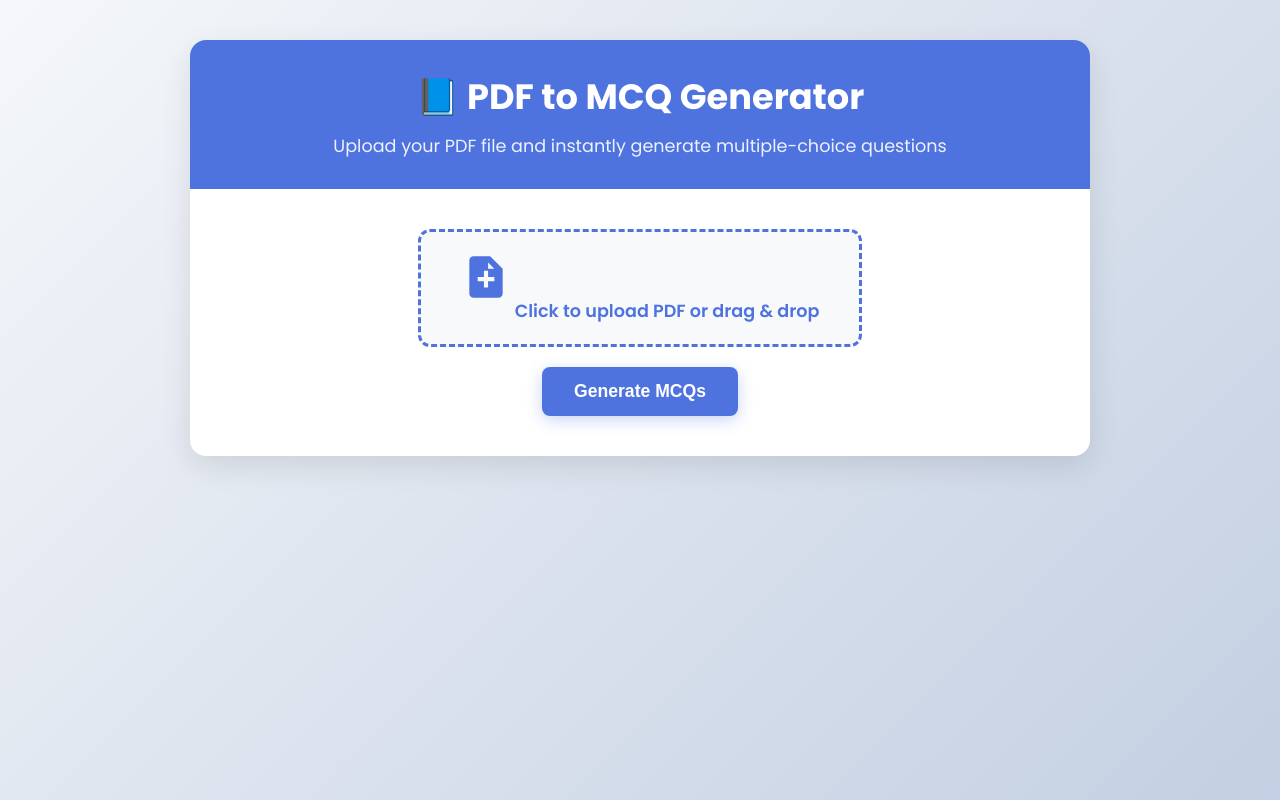
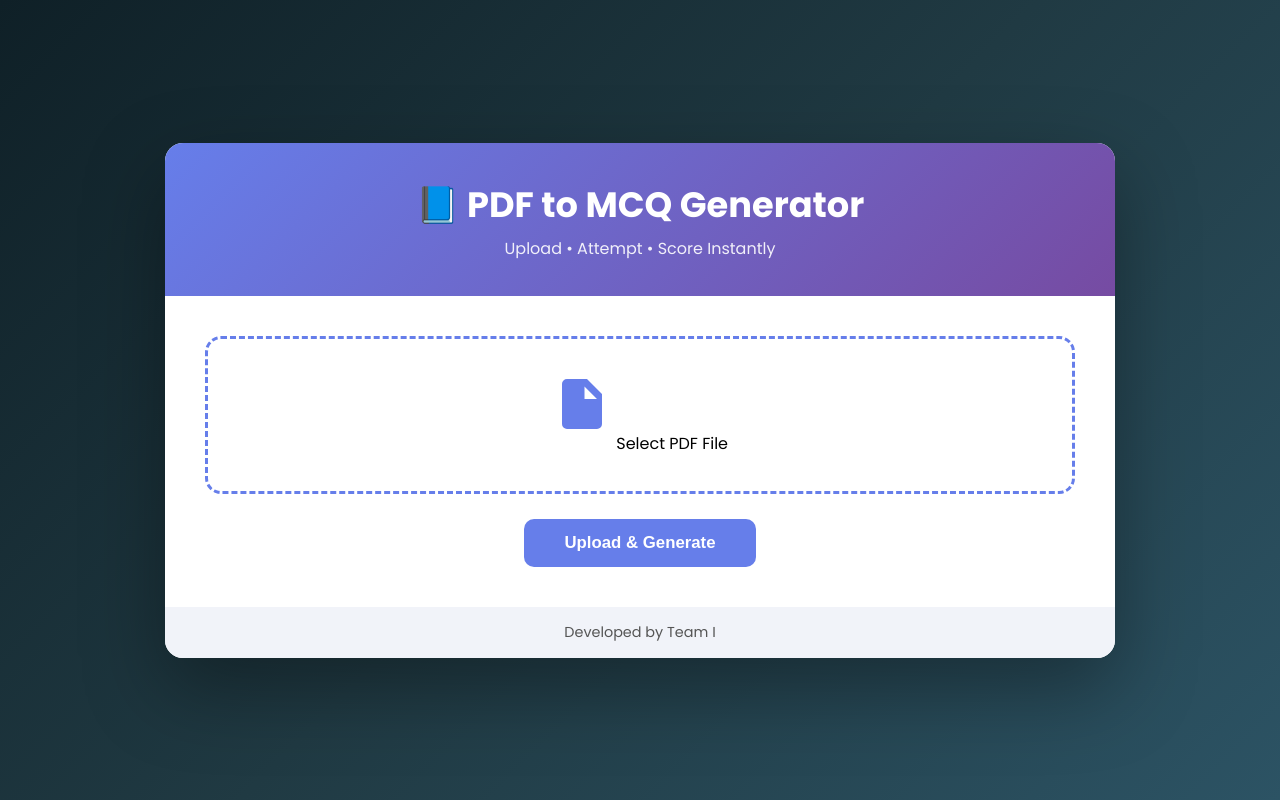
Before and after one commit to DeepaRoy66/pythonday1, a Flask app: page / in a window 1280 px wide. Run offline with Flask 3, Linux system fonts and the light colour scheme.

Commit message:
feat:add interactive mcq quiz with scoring and enhance ui

```diff
--- a/app.py
+++ b/app.py
@@ -7,63 +7,49 @@ app = Flask(__name__)
 UPLOAD_FOLDER = "uploads"
 app.config["UPLOAD_FOLDER"] = UPLOAD_FOLDER
 
-# ---------- HOME PAGE ----------
-@app.route("/", methods=["GET", "POST"])
+@app.route("/", methods=["GET","POST"])
 def index():
-    questions = []
+    questions=[]
+    success=None
 
-    if request.method == "POST":
-        pdf = request.files["pdf"]
+    if request.method=="POST":
+        pdf=request.files.get("pdf")
+        if not pdf or pdf.filename=="":
+            return render_template("index.html", error="Please upload a PDF file")
 
-        if pdf.filename == "":
-            return render_template("index.html", error="No file selected")
+        path=os.path.join(app.config["UPLOAD_FOLDER"], pdf.filename)
+        pdf.save(path)
+        success="PDF uploaded successfully"
 
-        pdf_path = os.path.join(app.config["UPLOAD_FOLDER"], pdf.filename)
-        pdf.save(pdf_path)
+        text=""
+        with open(path,"rb") as f:
+            reader=PyPDF2.PdfReader(f)
+            for page in reader.pages:
+                if page.extract_text():
+                    text+=page.extract_text()
 
-        # Read PDF
-        with open(pdf_path, "rb") as file:
-            reader = PyPDF2.PdfReader(file)
-            text = ""
-            for page in reader.pages:
-                text += page.extract_text()
+        sentences=[s.strip() for s in text.split(".") if len(s.strip())>30]
 
-        sentences = [s.strip() for s in text.split(".") if len(s.strip()) > 30]
-
-        if len(sentences) < 5:
-            return render_template("index.html", error="PDF content too small")
-
-        # Generate MCQs
-        used = set()
-        while len(questions) < 10:
-            s = random.choice(sentences)
-            if s in used:
-                continue
+        used=set()
+        while len(questions)<10 and len(sentences)>0:
+            s=random.choice(sentences)
+            if s in used: continue
             used.add(s)
-
-            words = s.split()
-            keywords = [w for w in words if w.isalpha() and len(w) > 4]
-
-            if len(keywords) < 4:
-                continue
-
-            answer = random.choice(keywords)
-            question = s.replace(answer, "_____")
-
-            options = random.sample(keywords, 3)
+            words=[w for w in s.split() if w.isalpha() and len(w)>4]
+            if len(words)<4: continue
+            answer=random.choice(words)
+            options=random.sample(words,min(4,len(words)))
             if answer not in options:
-                options.append(answer)
+                options[0]=answer
             random.shuffle(options)
-
             questions.append({
-                "question": question,
-                "options": options,
-                "answer": answer
+                "question":s.replace(answer,"_____"),
+                "options":options,
+                "answer":answer
             })
 
-    return render_template("index.html", questions=questions)
+    return render_template("index.html", questions=questions, success=success)
 
-if __name__ == "__main__":
-    if not os.path.exists("uploads"):
-        os.mkdir("uploads")
+if __name__=="__main__":
+    os.makedirs("uploads", exist_ok=True)
     app.run(debug=True)
--- a/templates/index.html
+++ b/templates/index.html
@@ -4,199 +4,234 @@
 <meta charset="UTF-8">
 <meta name="viewport" content="width=device-width, initial-scale=1.0">
 <title>PDF to MCQ Generator</title>
-    <link href="https://fonts.googleapis.com/css2?family=Poppins:wght@400;500;600;700&display=swap" rel="stylesheet">
+<link href="https://fonts.googleapis.com/css2?family=Poppins:wght@300;400;500;600;700&display=swap" rel="stylesheet">
+
 <style>
-        * {
-            margin: 0;
-            padding: 0;
-            box-sizing: border-box;
+*{margin:0;padding:0;box-sizing:border-box}
+body{
+font-family:Poppins,sans-serif;
+background:linear-gradient(135deg,#0f2027,#203a43,#2c5364);
+min-height:100vh;
+display:flex;
+justify-content:center;
+align-items:center;
+padding:20px
 }
-        body {
-            font-family: 'Poppins', sans-serif;
-            background: linear-gradient(135deg, #f5f7fa 0%, #c3cfe2 100%);
-            min-height: 100vh;
-            padding: 40px 20px;
-            color: #333;
+.container{
+max-width:950px;
+width:100%;
+background:#fff;
+border-radius:18px;
+overflow:hidden;
+box-shadow:0 30px 80px rgba(0,0,0,.35)
 }
-        .container {
-            max-width: 900px;
-            margin: 0 auto;
-            background: #ffffff;
-            border-radius: 16px;
-            box-shadow: 0 10px 30px rgba(0, 0, 0, 0.1);
-            overflow: hidden;
+header{
+background:linear-gradient(135deg,#667eea,#764ba2);
+color:#fff;
+padding:35px;
+text-align:center
 }
-        header {
-            background: #4e73df;
-            color: white;
-            padding: 30px;
-            text-align: center;
+header h1{font-size:2.2rem}
+header p{opacity:.9;margin-top:5px}
+
+.upload-section{
+padding:40px;
+text-align:center
 }
-        header h1 {
-            font-size: 2.2rem;
-            margin-bottom: 10px;
+.file-label{
+border:3px dashed #667eea;
+border-radius:16px;
+padding:35px;
+cursor:pointer;
+transition:.3s;
+display:block
 }
-        header p {
-            font-size: 1.1rem;
-            opacity: 0.9;
+.file-label:hover{
+background:#f2f4ff;
+transform:scale(1.02)
 }
-        .upload-section {
-            padding: 40px;
-            text-align: center;
+.file-label svg{
+width:60px;
+height:60px;
+fill:#667eea;
+margin-bottom:15px
 }
-        .file-upload-wrapper {
-            position: relative;
-            display: inline-block;
-            margin-bottom: 20px;
+input[type=file]{display:none}
+button{
+margin-top:25px;
+background:#667eea;
+color:#fff;
+border:none;
+padding:14px 40px;
+border-radius:10px;
+font-size:1.05rem;
+font-weight:600;
+cursor:pointer;
+transition:.3s
 }
-        .file-upload-input {
-            position: absolute;
-            left: -9999px;
+button:hover{
+background:#4c63d2;
+transform:translateY(-2px)
 }
-        .file-upload-label {
-            display: block;
-            padding: 20px 40px;
-            background: #f8f9fa;
-            border: 3px dashed #4e73df;
-            border-radius: 12px;
-            cursor: pointer;
-            transition: all 0.3s ease;
-            font-size: 1.1rem;
-            color: #4e73df;
-            font-weight: 600;
+.message{
+margin-top:20px;
+font-weight:600
 }
-        .file-upload-label:hover {
-            background: #e6ecff;
-            border-color: #2a54d8;
+.success{color:#1cc88a}
+.error{color:#e74c3c}
+
+.quiz-section{
+padding:40px;
+background:#f8fbff
 }
-        .file-upload-label svg {
-            width: 50px;
-            height: 50px;
-            margin-bottom: 15px;
-            fill: #4e73df;
+.quiz-section h2{
+text-align:center;
+margin-bottom:30px;
+color:#667eea
 }
-        .generate-btn {
-            background: #4e73df;
-            color: white;
-            border: none;
-            padding: 14px 32px;
-            font-size: 1.1rem;
-            font-weight: 600;
-            border-radius: 8px;
-            cursor: pointer;
-            transition: background 0.3s ease;
-            box-shadow: 0 4px 15px rgba(78, 115, 223, 0.3);
+.mcq{
+background:#fff;
+padding:25px;
+border-radius:14px;
+margin-bottom:25px;
+box-shadow:0 10px 25px rgba(0,0,0,.08)
 }
-        .generate-btn:hover {
-            background: #2a54d8;
+.mcq strong{
+display:block;
+margin-bottom:15px;
+font-size:1.15rem
 }
-        .error {
-            color: #e74c3c;
-            font-weight: 500;
-            margin: 20px 0;
+.option{
+padding:12px 15px;
+border-radius:8px;
+background:#eef2ff;
+margin-bottom:10px;
+cursor:pointer;
+transition:.3s
 }
-        .questions-section {
-            padding: 40px;
-            background: #f8fbff;
+.option:hover{background:#dde4ff}
+.option.selected{
+background:#667eea;
+color:#fff
 }
-        .questions-section h2 {
-            text-align: center;
-            margin-bottom: 30px;
-            color: #4e73df;
-            font-size: 1.8rem;
+.option.correct{background:#1cc88a;color:#fff}
+.option.wrong{background:#e74c3c;color:#fff}
+
+.score{
+text-align:center;
+font-size:1.4rem;
+font-weight:700;
+margin-top:30px
 }
-        .mcq {
-            background: white;
-            border-radius: 12px;
-            padding: 25px;
-            margin-bottom: 25px;
-            box-shadow: 0 5px 15px rgba(0, 0, 0, 0.05);
-            transition: transform 0.2s ease;
+
+footer{
+text-align:center;
+padding:15px;
+background:#f1f3f9;
+font-size:.9rem;
+color:#555
 }
-        .mcq:hover {
-            transform: translateY(-5px);
-        }
-        .mcq strong {
-            display: block;
-            font-size: 1.3rem;
-            margin-bottom: 15px;
-            color: #2c3e50;
-        }
-        .mcq ul {
-            list-style: none;
-            padding-left: 10px;
-        }
-        .mcq li {
-            padding: 12px 15px;
-            margin-bottom: 8px;
-            background: #f1f5f9;
-            border-radius: 8px;
-            border-left: 4px solid #4e73df;
-            transition: background 0.3s ease;
-        }
-        .mcq li:hover {
-            background: #e6ecff;
-        }
-        .mcq em {
-            display: block;
-            margin-top: 20px;
-            font-size: 1.1rem;
-            color: #27ae60;
-            font-weight: 600;
-        }
-        @media (max-width: 768px) {
-            header h1 {
-                font-size: 1.8rem;
-            }
-            .upload-section, .questions-section {
-                padding: 30px 20px;
-            }
+
+@media(max-width:768px){
+header h1{font-size:1.7rem}
+button{width:100%}
 }
 </style>
 </head>
+
 <body>
+
 <div class="container">
 <header>
 <h1>📘 PDF to MCQ Generator</h1>
-            <p>Upload your PDF file and instantly generate multiple-choice questions</p>
+<p>Upload • Attempt • Score Instantly</p>
 </header>
 
 <div class="upload-section">
 <form method="POST" enctype="multipart/form-data">
-                <div class="file-upload-wrapper">
-                    <input type="file" name="pdf" id="pdf-upload" class="file-upload-input" accept=".pdf" required>
-                    <label for="pdf-upload" class="file-upload-label">
+<label for="pdf" class="file-label">
 <svg xmlns="http://www.w3.org/2000/svg" viewBox="0 0 24 24">
-                            <path d="M14 2H6a2 2 0 0 0-2 2v16a2 2 0 0 0 2 2h12a2 2 0 0 0 2-2V8zM16 14h-3v3h-2v-3H8v-2h3V9h2v3h3v2zM13 5l3 3h-3V5z"/>
+<path d="M14 2H6a2 2 0 0 0-2 2v16a2 2 0 0 0 2 2h12a2 2 0 0 0 2-2V8zM13 5l5 5h-5z"/>
 </svg>
-                        <span>Click to upload PDF or drag & drop</span>
+<span>Select PDF File</span>
 </label>
-                </div>
-                <br>
-                <button type="submit" class="generate-btn">Generate MCQs</button>
+<input type="file" name="pdf" id="pdf" accept=".pdf" required>
+<button type="submit">Upload & Generate</button>
 </form>
 
+{% if success %}
+<p class="message success">{{ success }}</p>
+{% endif %}
 {% if error %}
-            <p class="error">{{ error }}</p>
+<p class="message error">{{ error }}</p>
 {% endif %}
 </div>
 
 {% if questions %}
-        <div class="questions-section">
-            <h2>Generated Questions</h2>
+<div class="quiz-section" id="quiz">
+<h2>Answer All Questions</h2>
+
 {% for q in questions %}
-            <div class="mcq">
+<div class="mcq" data-answer="{{ q.answer }}">
 <strong>Q{{ loop.index }}. {{ q.question }}</strong>
-                <ul>
 {% for opt in q.options %}
-                    <li>{{ opt }}</li>
+<div class="option">{{ opt }}</div>
 {% endfor %}
-                </ul>
-                <em>Correct Answer: {{ q.answer }}</em>
 </div>
 {% endfor %}
+
+<button id="submitBtn">Submit Quiz</button>
+<div class="score" id="score"></div>
 </div>
 {% endif %}
+
+<footer>Developed by Team I</footer>
 </div>
+
+<script>
+document.addEventListener("DOMContentLoaded", () => {
+
+document.querySelectorAll(".mcq").forEach(mcq => {
+mcq.querySelectorAll(".option").forEach(option => {
+option.addEventListener("click", () => {
+mcq.querySelectorAll(".option").forEach(o => o.classList.remove("selected"));
+option.classList.add("selected");
+});
+});
+});
+
+const submitBtn = document.getElementById("submitBtn");
+if (submitBtn) {
+submitBtn.addEventListener("click", () => {
+let score = 0;
+const questions = document.querySelectorAll(".mcq");
+
+questions.forEach(mcq => {
+const correct = mcq.dataset.answer;
+mcq.querySelectorAll(".option").forEach(opt => {
+opt.style.pointerEvents = "none";
+
+if (opt.textContent === correct) {
+opt.classList.add("correct");
+}
+
+if (opt.classList.contains("selected") && opt.textContent === correct) {
+score++;
+}
+
+if (opt.classList.contains("selected") && opt.textContent !== correct) {
+opt.classList.add("wrong");
+}
+});
+});
+
+document.getElementById("score").innerText =
+`Your Score: ${score} / ${questions.length}`;
+});
+}
+
+});
+</script>
+
 </body>
 </html>
```
Also changed, not shown: README.md. Lines whose indentation alone changed are shown as unchanged.
